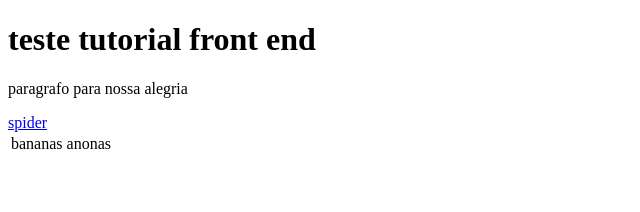
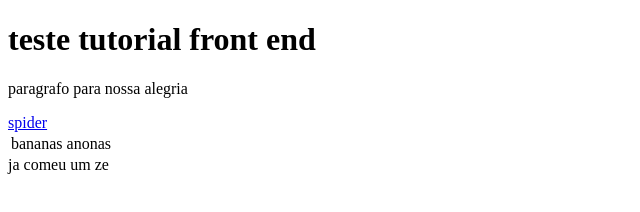
Before and after one commit to rodgit97/dwfe-tpsi-2148722, a plain HTML site: page Changes/index.html in a window 1280 px wide. Shown: the whole page, without its empty margins (0-640 px from the left). Drawn offline with Linux system fonts and the light colour scheme.

Commit message:
novo_div

```diff
--- a/Changes/index.html
+++ b/Changes/index.html
@@ -13,6 +13,9 @@
         <br>
         <td>anonas</td>
     </table>
+    <div>
+        ja comeu um ze
+    </div>
 </body>
 
 </html>
```
